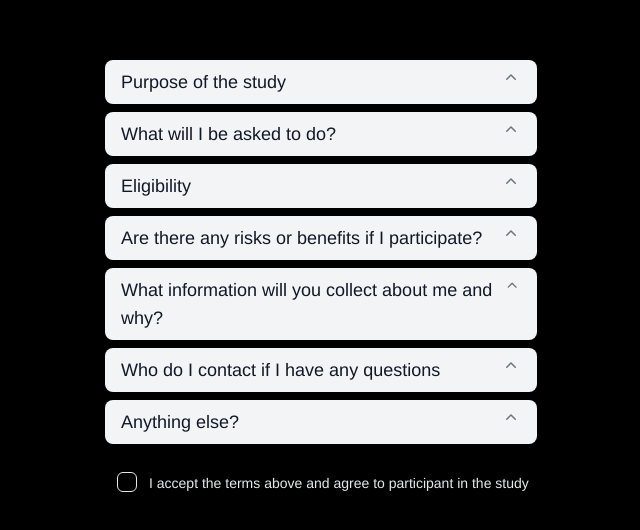
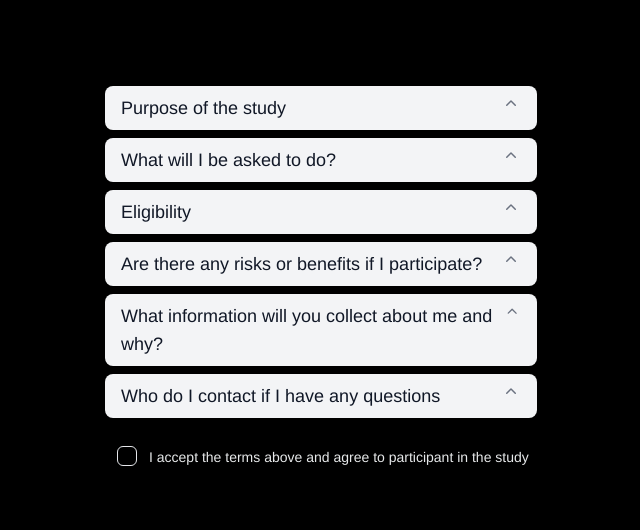
Before and after one commit to tippinsh/research-project-client, a React (Vite) app: page /participant-information in a window 1280 px wide. Shown: the part 142-672 px from the top of the page, without its empty margins (319-959 px from the left). Built offline with nearby package versions, Linux system fonts and the light colour scheme.

Commit message:
chore: Tidying up

```diff
--- a/src/components/ParticipantForm.jsx
+++ b/src/components/ParticipantForm.jsx
@@ -42,7 +42,7 @@ function ParticipantForm() {
 
     const resData = await response.json();
     if (!response.ok) {
-      throw new Error("Failed to update user data");
+      throw new Error("Failed to update participant data");
     }
 
     setParticipantId(resData.id);
@@ -114,7 +114,7 @@ function ParticipantForm() {
           htmlFor="selfKnowledgeAssessment"
           className="block mb-2 text-sm font-medium text-gray-900 dark:text-white"
         >
-          What do you rate your ability to identify synthetic images?
+          What would you rate your ability to identify synthetic images?
         </label>
         <select
           id="selfKnowledgeAssessment"
--- a/src/components/ResearchInformation.jsx
+++ b/src/components/ResearchInformation.jsx
@@ -134,24 +134,6 @@ function ResearchInformation() {
             </>
           )}
         </Disclosure>
-        <Disclosure as="div" className="mt-2">
-          {({ open }) => (
-            <>
-              <Disclosure.Button className="flex w-full justify-between rounded-lg bg-gray-100 px-4 py-2 text-left text-lg font-medium text-gray-900 hover:bg-gray-200 focus:outline-none focus-visible:ring focus-visible:ring-gray-500/75">
-                <span>Anything else?</span>
-                <ChevronUpIcon
-                  className={`${
-                    open ? "rotate-180 transform" : ""
-                  } h-5 w-5 text-gray-500`}
-                />
-              </Disclosure.Button>
-              <Disclosure.Panel className="px-4 pb-2 pt-4 text-lg text-offwhite">
-                When you begin the survey there will be a short delay before the
-                questions appear underneath the image.
-              </Disclosure.Panel>
-            </>
-          )}
-        </Disclosure>
         <div className="inline-flex items-center pt-4">
           <label
             className="relative flex cursor-pointer items-center rounded-full p-3"
```
Also changed, not shown: src/components/manimage.jpeg (deleted).
